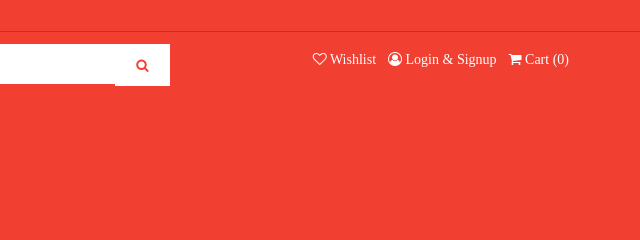
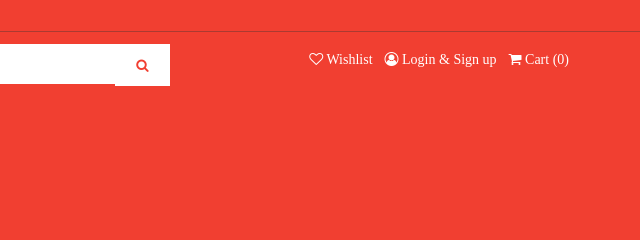
Before and after one commit to aaditya-j/fashionclothing, a plain HTML site: page index.html in a window 1280 px wide. Shown: the top 240 px of the page, 640-1280 px from the left. Drawn offline with Linux system fonts and the light colour scheme; files that its build step writes are made by us from their sources.

Commit message:
Update index.html

```diff
--- a/index.html
+++ b/index.html
@@ -36,7 +36,7 @@
                     </li>
                     <li>
                         <i class="fa fa-user-circle-o" aria-hidden="true"></i>
-                        <a href="login form">Login & Signup</a>
+                        <a href="login form">Login & Sign up</a>
                     </li>
                     <li>
                         <i class="fa fa-shopping-cart" aria-hidden="true"></i>
```
